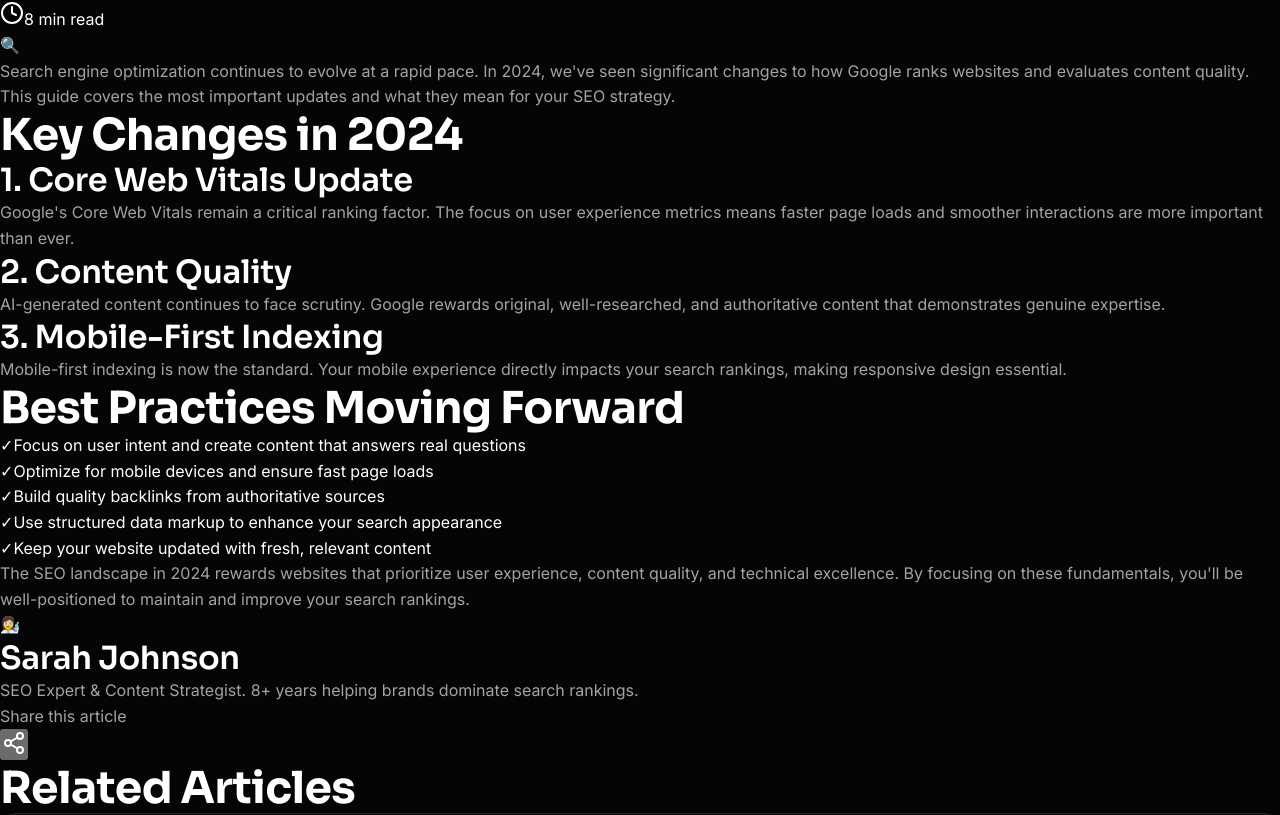
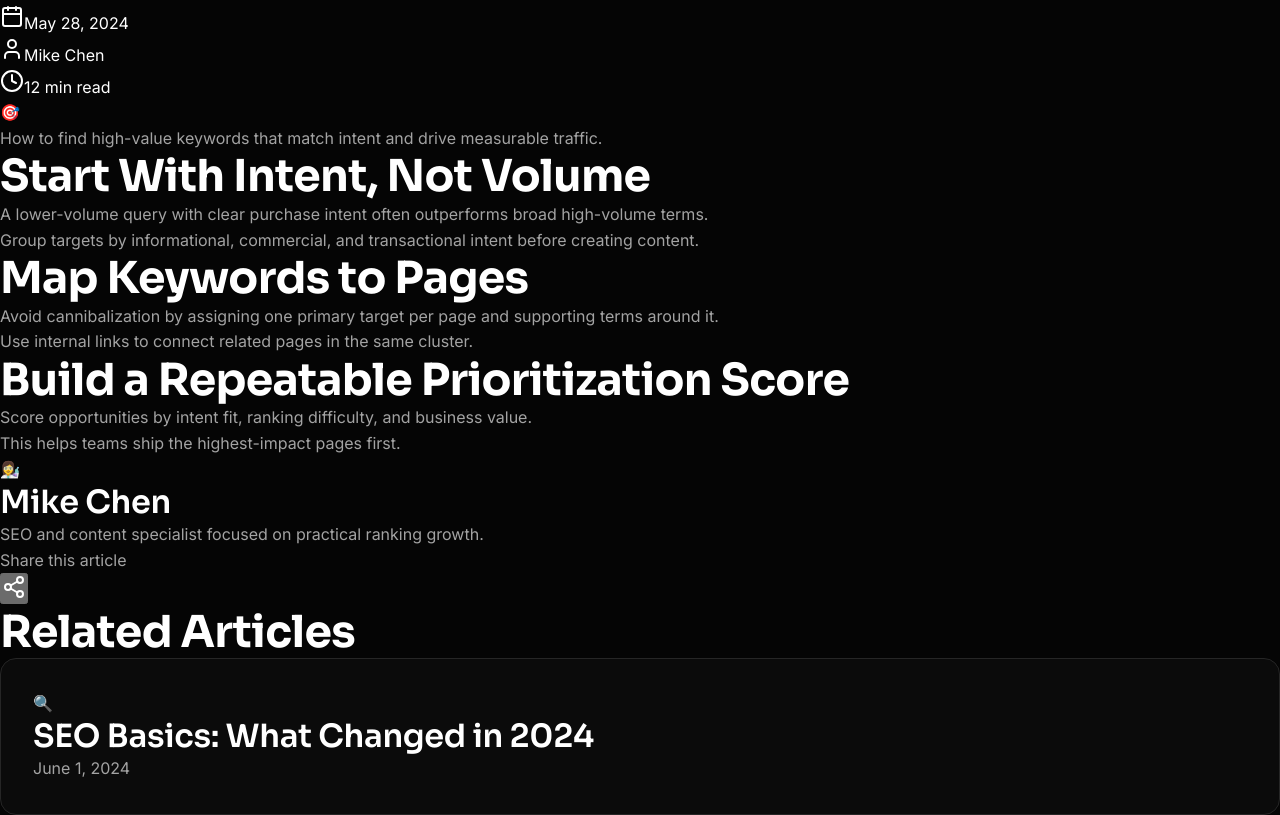
Before and after one commit to ssitdeveloper/superseotoolkit, a Next.js app: page /blog/keyword-research-guide in a window 1280 px wide. Shown: the part 265-1080 px from the top of the page. Built offline with nearby package versions, Linux system fonts and the light colour scheme.

Commit message:
Design fixes

```diff
--- a/app/blog/[slug]/page.tsx
+++ b/app/blog/[slug]/page.tsx
@@ -1,142 +1,101 @@
 import Link from "next/link";
+import { notFound } from "next/navigation";
 import { Navbar } from "@/components/common/navbar";
 import { Footer } from "@/components/common/footer";
 import { Calendar, User, Clock, Share2 } from "lucide-react";
+import { blogPosts, getPostBySlug } from "@/lib/blog-data";
 
-export default function BlogPostPage() {
+type BlogPostPageProps = {
+  params: Promise<{ slug: string }>;
+};
+
+export async function generateStaticParams() {
+  return blogPosts.map((post) => ({ slug: post.slug }));
+}
+
+export default async function BlogPostPage({ params }: BlogPostPageProps) {
+  const { slug } = await params;
+  const post = getPostBySlug(slug);
+
+  if (!post) {
+    notFound();
+  }
+
+  const relatedPosts = blogPosts.filter((item) => item.slug !== post.slug).slice(0, 2);
+
   return (
     <>
       <Navbar />
       <main className="pt-24 pb-20">
-        {/* Article Header */}
         <section className="px-4 sm:px-6 lg:px-8 py-20 bg-gradient-to-b from-card/50 to-background">
           <div className="max-w-3xl mx-auto">
             <div className="inline-block mb-4">
               <span className="text-sm font-semibold text-accent uppercase tracking-wider bg-primary/20 px-3 py-1 rounded-full">
-                SEO
+                {post.category}
               </span>
             </div>
-            <h1 className="text-5xl md:text-6xl font-bold mb-6">
-              SEO Basics: What Changed in 2024
-            </h1>
+            <h1 className="text-5xl md:text-6xl font-bold mb-6">{post.title}</h1>
             <div className="flex flex-wrap gap-6 text-muted-foreground">
               <div className="flex items-center gap-2">
                 <Calendar className="w-5 h-5" />
-                <span>June 1, 2024</span>
+                <span>{post.date}</span>
               </div>
               <div className="flex items-center gap-2">
                 <User className="w-5 h-5" />
-                <span>Sarah Johnson</span>
+                <span>{post.author}</span>
               </div>
               <div className="flex items-center gap-2">
                 <Clock className="w-5 h-5" />
-                <span>8 min read</span>
+                <span>{post.readingTime} read</span>
               </div>
             </div>
           </div>
         </section>
 
-        {/* Featured Image */}
         <section className="px-4 sm:px-6 lg:px-8 py-12">
           <div className="max-w-3xl mx-auto">
             <div className="w-full h-96 bg-gradient-to-br from-primary/10 to-accent/10 rounded-lg flex items-center justify-center text-9xl">
-              🔍
+              {post.image}
             </div>
           </div>
         </section>
 
-        {/* Article Content */}
         <section className="px-4 sm:px-6 lg:px-8 py-16">
-          <div className="max-w-3xl mx-auto prose prose-invert max-w-none space-y-6">
-            <p className="text-lg text-muted-foreground leading-relaxed">
-              Search engine optimization continues to evolve at a rapid pace. In
-              2024, we&apos;ve seen significant changes to how Google ranks
-              websites and evaluates content quality. This guide covers the most
-              important updates and what they mean for your SEO strategy.
-            </p>
+          <div className="max-w-3xl mx-auto prose prose-invert max-w-none space-y-8">
+            <p className="text-lg text-muted-foreground leading-relaxed">{post.excerpt}</p>
 
-            <h2 className="text-3xl font-bold mt-12 mb-4">Key Changes in 2024</h2>
-
-            <h3 className="text-2xl font-semibold mt-8 mb-4">1. Core Web Vitals Update</h3>
-            <p className="text-muted-foreground leading-relaxed">
-              Google&apos;s Core Web Vitals remain a critical ranking factor.
-              The focus on user experience metrics means faster page loads and
-              smoother interactions are more important than ever.
-            </p>
-
-            <h3 className="text-2xl font-semibold mt-8 mb-4">2. Content Quality</h3>
-            <p className="text-muted-foreground leading-relaxed">
-              AI-generated content continues to face scrutiny. Google rewards
-              original, well-researched, and authoritative content that
-              demonstrates genuine expertise.
-            </p>
-
-            <h3 className="text-2xl font-semibold mt-8 mb-4">3. Mobile-First Indexing</h3>
-            <p className="text-muted-foreground leading-relaxed">
-              Mobile-first indexing is now the standard. Your mobile experience
-              directly impacts your search rankings, making responsive design
-              essential.
-            </p>
-
-            <h2 className="text-3xl font-bold mt-12 mb-4">Best Practices Moving Forward</h2>
-
-            <div className="bg-card/50 border border-border rounded-lg p-6 my-8">
-              <ul className="space-y-3 text-muted-foreground">
-                <li className="flex gap-3">
-                  <span className="text-accent">✓</span>
-                  <span>Focus on user intent and create content that answers real questions</span>
-                </li>
-                <li className="flex gap-3">
-                  <span className="text-accent">✓</span>
-                  <span>Optimize for mobile devices and ensure fast page loads</span>
-                </li>
-                <li className="flex gap-3">
-                  <span className="text-accent">✓</span>
-                  <span>Build quality backlinks from authoritative sources</span>
-                </li>
-                <li className="flex gap-3">
-                  <span className="text-accent">✓</span>
-                  <span>Use structured data markup to enhance your search appearance</span>
-                </li>
-                <li className="flex gap-3">
-                  <span className="text-accent">✓</span>
-                  <span>Keep your website updated with fresh, relevant content</span>
-                </li>
-              </ul>
-            </div>
-
-            <p className="text-muted-foreground leading-relaxed">
-              The SEO landscape in 2024 rewards websites that prioritize user
-              experience, content quality, and technical excellence. By focusing
-              on these fundamentals, you&apos;ll be well-positioned to maintain
-              and improve your search rankings.
-            </p>
+            {post.sections.map((section) => (
+              <div key={section.heading} className="space-y-4">
+                <h2 className="text-3xl font-bold mt-12 mb-4">{section.heading}</h2>
+                {section.paragraphs.map((paragraph, index) => (
+                  <p key={index} className="text-muted-foreground leading-relaxed">
+                    {paragraph}
+                  </p>
+                ))}
+              </div>
+            ))}
           </div>
         </section>
 
-        {/* Share & Author */}
         <section className="px-4 sm:px-6 lg:px-8 py-12 border-t border-b border-border">
           <div className="max-w-3xl mx-auto">
             <div className="flex flex-col md:flex-row justify-between items-start md:items-center gap-8">
-              {/* Author */}
               <div className="flex gap-4">
                 <div className="w-16 h-16 rounded-full bg-gradient-to-br from-primary to-accent flex items-center justify-center text-2xl flex-shrink-0">
                   👩‍🔬
                 </div>
                 <div>
-                  <h3 className="font-bold">Sarah Johnson</h3>
+                  <h3 className="font-bold">{post.author}</h3>
                   <p className="text-muted-foreground text-sm">
-                    SEO Expert & Content Strategist. 8+ years helping brands
-                    dominate search rankings.
+                    SEO and content specialist focused on practical ranking growth.
                   </p>
                 </div>
               </div>
 
-              {/* Share */}
               <div>
                 <p className="text-sm text-muted-foreground mb-3">Share this article</p>
                 <div className="flex gap-2">
-                  <button className="p-2 hover:bg-card rounded-lg transition-colors">
+                  <button className="p-2 hover:bg-card rounded-lg transition-colors" aria-label="Share article">
                     <Share2 className="w-5 h-5 text-muted-foreground hover:text-accent" />
                   </button>
                 </div>
@@ -145,26 +104,14 @@ export default function BlogPostPage() {
           </div>
         </section>
 
-        {/* Related Articles */}
         <section className="px-4 sm:px-6 lg:px-8 py-20">
           <div className="max-w-4xl mx-auto">
             <h2 className="text-3xl font-bold mb-12">Related Articles</h2>
             <div className="grid grid-cols-1 md:grid-cols-2 gap-8">
-              {[
-                {
-                  title: "Keyword Research Guide",
-                  date: "May 28, 2024",
-                  icon: "🎯",
-                },
-                {
-                  title: "Technical SEO Checklist",
-                  date: "May 20, 2024",
-                  icon: "⚙️",
-                },
-              ].map((article, index) => (
-                <Link key={index} href="/blog">
+              {relatedPosts.map((article) => (
+                <Link key={article.slug} href={`/blog/${article.slug}`}>
                   <div className="card-base group cursor-pointer">
-                    <div className="text-5xl mb-4">{article.icon}</div>
+                    <div className="text-5xl mb-4">{article.image}</div>
                     <h3 className="font-bold mb-2 group-hover:text-accent transition-colors">
                       {article.title}
                     </h3>
--- a/components/common/animated-counter.tsx
+++ b/components/common/animated-counter.tsx
@@ -15,7 +15,7 @@ export function AnimatedCounter({
   prefix = "",
   duration = 2,
 }: AnimatedCounterProps) {
-  const [count, setCount] = useState(0);
+  const [count, setCount] = useState(value);
   const [isVisible, setIsVisible] = useState(false);
   const ref = useRef<HTMLDivElement>(null);
 
--- /dev/null
+++ b/lib/blog-data.ts
@@ -0,0 +1,159 @@
+export type BlogPost = {
+  id: number;
+  slug: string;
+  title: string;
+  excerpt: string;
+  image: string;
+  date: string;
+  author: string;
+  readingTime: string;
+  category: string;
+  sections: Array<{ heading: string; paragraphs: string[] }>;
+};
+
+export const blogPosts: BlogPost[] = [
+  {
+    id: 1,
+    slug: "seo-basics-2024",
+    title: "SEO Basics: What Changed in 2024",
+    excerpt:
+      "A practical guide to the most important ranking changes and what they mean for your SEO workflow.",
+    image: "🔍",
+    date: "June 1, 2024",
+    author: "Sarah Johnson",
+    readingTime: "8 min",
+    category: "SEO",
+    sections: [
+      {
+        heading: "Core Web Vitals Still Matter",
+        paragraphs: [
+          "Performance and interaction quality continue to affect rankings. Teams that fix layout shift and speed bottlenecks are seeing stronger indexation and better engagement.",
+          "Treat page speed work as continuous maintenance, not a one-time task."
+        ]
+      },
+      {
+        heading: "Topical Depth Beats Thin Content",
+        paragraphs: [
+          "Google is rewarding content that demonstrates real expertise and context. Pages that only repeat a keyword are losing visibility.",
+          "Build clusters around user intent and add concrete examples, data, and implementation steps."
+        ]
+      },
+      {
+        heading: "Technical Hygiene Is Non-Negotiable",
+        paragraphs: [
+          "Broken canonicals, weak internal linking, and index bloat quietly hurt rankings.",
+          "A monthly technical SEO review can recover substantial lost visibility."
+        ]
+      }
+    ]
+  },
+  {
+    id: 2,
+    slug: "keyword-research-guide",
+    title: "The Complete Guide to Keyword Research",
+    excerpt:
+      "How to find high-value keywords that match intent and drive measurable traffic.",
+    image: "🎯",
+    date: "May 28, 2024",
+    author: "Mike Chen",
+    readingTime: "12 min",
+    category: "Strategy",
+    sections: [
+      {
+        heading: "Start With Intent, Not Volume",
+        paragraphs: [
+          "A lower-volume query with clear purchase intent often outperforms broad high-volume terms.",
+          "Group targets by informational, commercial, and transactional intent before creating content."
+        ]
+      },
+      {
+        heading: "Map Keywords to Pages",
+        paragraphs: [
+          "Avoid cannibalization by assigning one primary target per page and supporting terms around it.",
+          "Use internal links to connect related pages in the same cluster."
+        ]
+      },
+      {
+        heading: "Build a Repeatable Prioritization Score",
+        paragraphs: [
+          "Score opportunities by intent fit, ranking difficulty, and business value.",
+          "This helps teams ship the highest-impact pages first."
+        ]
+      }
+    ]
+  },
+  {
+    id: 3,
+    slug: "technical-seo-checklist",
+    title: "Technical SEO Checklist 2024",
+    excerpt:
+      "A practical checklist to keep crawling, indexing, and performance healthy at scale.",
+    image: "⚙️",
+    date: "May 20, 2024",
+    author: "Emma Rodriguez",
+    readingTime: "10 min",
+    category: "Technical",
+    sections: [
+      {
+        heading: "Crawl and Index Controls",
+        paragraphs: [
+          "Validate robots directives, canonical tags, and sitemap consistency every release.",
+          "Fixing crawl traps and duplicate URL patterns prevents index waste."
+        ]
+      },
+      {
+        heading: "Performance and Rendering",
+        paragraphs: [
+          "Monitor Core Web Vitals and long-task blocking on key templates.",
+          "Server rendering and asset compression improvements often produce immediate gains."
+        ]
+      },
+      {
+        heading: "Structured Data and Internal Linking",
+        paragraphs: [
+          "Schema coverage and clean internal link architecture improve discoverability.",
+          "Ensure critical pages are reachable within a few clicks from top-level hubs."
+        ]
+      }
+    ]
+  },
+  {
+    id: 4,
+    slug: "link-building-strategies",
+    title: "Modern Link Building Strategies",
+    excerpt:
+      "Build durable authority with editorial links, digital PR, and partner distribution.",
+    image: "🔗",
+    date: "May 15, 2024",
+    author: "John Smith",
+    readingTime: "9 min",
+    category: "Strategy",
+    sections: [
+      {
+        heading: "Create Link-Worthy Assets",
+        paragraphs: [
+          "Original research, calculators, and benchmark content attract links naturally.",
+          "Promote assets through targeted outreach to publications already covering your topic."
+        ]
+      },
+      {
+        heading: "Digital PR With Relevance",
+        paragraphs: [
+          "Relevance and context matter more than raw domain metrics.",
+          "Focus on placements where your audience actually reads and shares."
+        ]
+      },
+      {
+        heading: "Measure by Rankings and Revenue",
+        paragraphs: [
+          "Track the assisted impact of link campaigns on rankings and conversions.",
+          "Use those results to refine outreach and content investment."
+        ]
+      }
+    ]
+  }
+];
+
+export function getPostBySlug(slug: string) {
+  return blogPosts.find((post) => post.slug === slug);
+}
```
Also changed, not shown: app/blog/page.tsx (+1 -55 lines).
